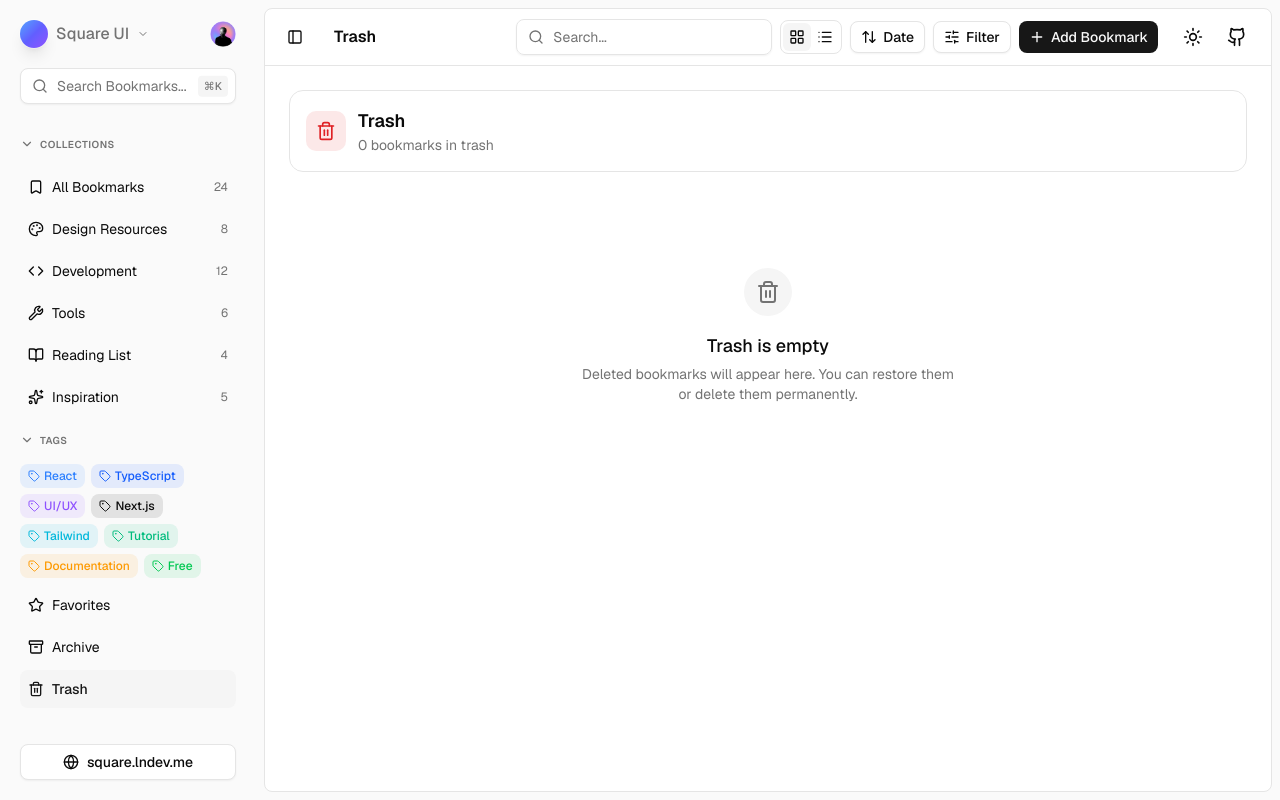
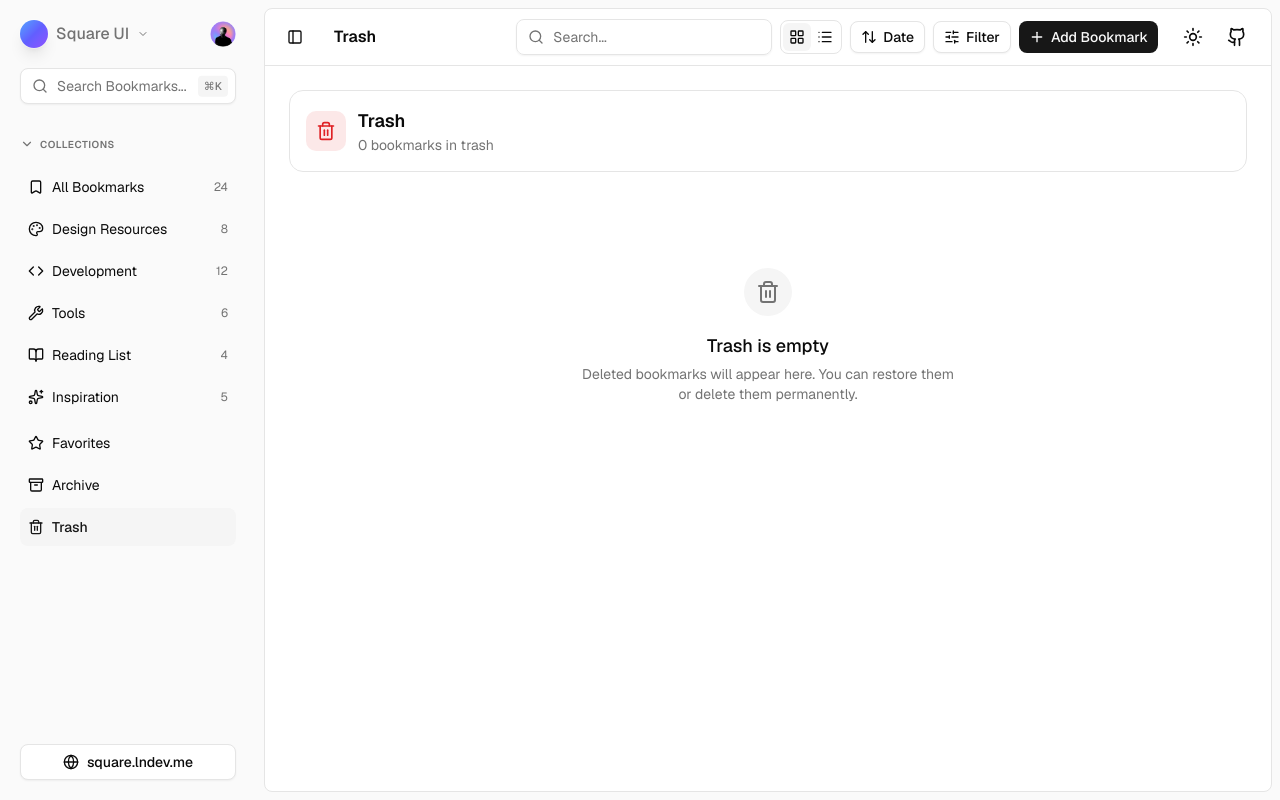
Before and after one commit to JDR89/Bookmark-Frontend, a Next.js app: page /trash in a window 1280 px wide. Built offline with nearby package versions, Linux system fonts and the light colour scheme.

Commit message:
remove tags

```diff
--- a/components/dashboard/archive-content.tsx
+++ b/components/dashboard/archive-content.tsx
@@ -11,12 +11,11 @@ import {
 } from "@/components/ui/dropdown-menu";
 import { Archive, MoreHorizontal, RotateCcw, Trash2, ExternalLink } from "lucide-react";
 import Image from "next/image";
-import { tags as allTags, type Bookmark } from "@/mock-data/bookmarks";
+import { type Bookmark } from "@/mock-data/bookmarks";
 import { cn } from "@/lib/utils";
 
 function ArchivedBookmarkCard({ bookmark }: { bookmark: Bookmark }) {
   const { restoreFromArchive, trashBookmark } = useBookmarksStore();
-  const bookmarkTags = allTags.filter((tag) => bookmark.tags.includes(tag.id));
 
   return (
     <div className="group flex items-center gap-4 p-4 rounded-lg border bg-card hover:bg-accent/50 transition-colors">
@@ -33,21 +32,6 @@ function ArchivedBookmarkCard({ bookmark }: { bookmark: Bookmark }) {
       <div className="flex-1 min-w-0">
         <div className="flex items-center gap-2">
           <h3 className="font-medium truncate">{bookmark.title}</h3>
-          {bookmarkTags.length > 0 && (
-            <div className="hidden sm:flex items-center gap-1">
-              {bookmarkTags.slice(0, 2).map((tag) => (
-                <span
-                  key={tag.id}
-                  className={cn(
-                    "inline-flex items-center px-1.5 py-0.5 rounded text-[10px] font-medium",
-                    tag.color
-                  )}
-                >
-                  {tag.name}
-                </span>
-              ))}
-            </div>
-          )}
         </div>
         <p className="text-sm text-muted-foreground truncate">{bookmark.url}</p>
       </div>
--- a/components/dashboard/bookmark-card.tsx
+++ b/components/dashboard/bookmark-card.tsx
@@ -16,12 +16,11 @@ import {
   Copy,
   Pencil,
   Trash2,
-  Tag,
   Archive,
 } from "lucide-react";
 import { cn } from "@/lib/utils";
 import { useBookmarksStore } from "@/store/bookmarks-store";
-import { tags as allTags, type Bookmark } from "@/mock-data/bookmarks";
+import { type Bookmark } from "@/mock-data/bookmarks";
 
 interface BookmarkCardProps {
   bookmark: Bookmark;
@@ -34,7 +33,6 @@ export function BookmarkCard({
 }: BookmarkCardProps) {
   const { toggleFavorite, archiveBookmark, trashBookmark } =
     useBookmarksStore();
-  const bookmarkTags = allTags.filter((tag) => bookmark.tags.includes(tag.id));
 
   const handleCopyUrl = () => {
     navigator.clipboard.writeText(bookmark.url);
@@ -60,26 +58,6 @@ export function BookmarkCard({
         <div className="flex-1 min-w-0">
           <div className="flex items-center gap-2">
             <h3 className="font-medium truncate">{bookmark.title}</h3>
-            {bookmarkTags.length > 0 && (
-              <div className="hidden sm:flex items-center gap-1">
-                {bookmarkTags.slice(0, 2).map((tag) => (
-                  <span
-                    key={tag.id}
-                    className={cn(
-                      "inline-flex items-center px-1.5 py-0.5 rounded text-[10px] font-medium",
-                      tag.color
-                    )}
-                  >
-                    {tag.name}
-                  </span>
-                ))}
-                {bookmarkTags.length > 2 && (
-                  <span className="text-[10px] text-muted-foreground">
-                    +{bookmarkTags.length - 2}
-                  </span>
-                )}
-              </div>
-            )}
           </div>
           <p className="text-sm text-muted-foreground truncate">
             {bookmark.url}
@@ -116,10 +94,6 @@ export function BookmarkCard({
               <DropdownMenuItem>
                 <Pencil className="size-4 mr-2" />
                 Edit
-              </DropdownMenuItem>
-              <DropdownMenuItem>
-                <Tag className="size-4 mr-2" />
-                Add Tags
               </DropdownMenuItem>
               <DropdownMenuSeparator />
               <DropdownMenuItem onClick={() => archiveBookmark(bookmark.id)}>
@@ -179,10 +153,6 @@ export function BookmarkCard({
               <Pencil className="size-4 mr-2" />
               Edit
             </DropdownMenuItem>
-            <DropdownMenuItem>
-              <Tag className="size-4 mr-2" />
-              Add Tags
-            </DropdownMenuItem>
             <DropdownMenuSeparator />
             <DropdownMenuItem onClick={() => archiveBookmark(bookmark.id)}>
               <Archive className="size-4 mr-2" />
@@ -222,26 +192,6 @@ export function BookmarkCard({
           <p className="text-sm text-muted-foreground line-clamp-2">
             {bookmark.description}
           </p>
-          {bookmarkTags.length > 0 && (
-            <div className="flex flex-wrap gap-1 pt-1">
-              {bookmarkTags.slice(0, 3).map((tag) => (
-                <span
-                  key={tag.id}
-                  className={cn(
-                    "inline-flex items-center px-1.5 py-0.5 rounded text-[10px] font-medium",
-                    tag.color
-                  )}
-                >
-                  {tag.name}
-                </span>
-              ))}
-              {bookmarkTags.length > 3 && (
-                <span className="text-[10px] text-muted-foreground py-0.5">
-                  +{bookmarkTags.length - 3} more
-                </span>
-              )}
-            </div>
-          )}
         </div>
       </button>
     </div>
--- a/components/dashboard/content.tsx
+++ b/components/dashboard/content.tsx
@@ -1,7 +1,7 @@
 "use client";
 
 import { useBookmarksStore } from "@/store/bookmarks-store";
-import { collections, tags } from "@/mock-data/bookmarks";
+import { collections } from "@/mock-data/bookmarks";
 import { BookmarkCard } from "./bookmark-card";
 import { StatsCards } from "./stats-cards";
 import { Button } from "@/components/ui/button";
@@ -12,8 +12,6 @@ export function BookmarksContent() {
     selectedCollection,
     getFilteredBookmarks,
     viewMode,
-    selectedTags,
-    toggleTag,
     filterType,
     setFilterType,
     sortBy,
@@ -24,9 +22,8 @@ export function BookmarksContent() {
     (c) => c.id === selectedCollection
   );
 
-  const activeTagsData = tags.filter((t) => selectedTags.includes(t.id));
   const hasActiveFilters =
-    selectedTags.length > 0 || filterType !== "all" || sortBy !== "date-newest";
+    filterType !== "all" || sortBy !== "date-newest";
 
   return (
     <div className="flex-1 w-full overflow-auto">
@@ -46,13 +43,10 @@ export function BookmarksContent() {
               </p>
             </div>
 
-            {(activeTagsData.length > 0 || filterType !== "all") && (
+            {filterType !== "all" && (
               <div className="flex flex-wrap items-center gap-2">
-                {filterType !== "all" && (
                 <span className="inline-flex items-center gap-1 px-2 py-1 rounded-md text-xs font-medium bg-primary/10 text-primary">
                   {filterType === "favorites" && "Favorites only"}
-                    {filterType === "with-tags" && "With tags"}
-                    {filterType === "without-tags" && "Without tags"}
                   <button
                     onClick={() => setFilterType("all")}
                     className="hover:bg-primary/20 rounded-full p-0.5"
@@ -60,21 +54,6 @@ export function BookmarksContent() {
                     <X className="size-3" />
                   </button>
                 </span>
-                )}
-                {activeTagsData.map((tag) => (
-                  <span
-                    key={tag.id}
-                    className="inline-flex items-center gap-1 px-2 py-1 rounded-md text-xs font-medium bg-primary text-primary-foreground"
-                  >
-                    {tag.name}
-                    <button
-                      onClick={() => toggleTag(tag.id)}
-                      className="hover:bg-primary-foreground/20 rounded-full p-0.5"
-                    >
-                      <X className="size-3" />
-                    </button>
-                  </span>
-                ))}
               </div>
             )}
           </div>
--- a/components/dashboard/header.tsx
+++ b/components/dashboard/header.tsx
@@ -41,8 +41,6 @@ const sortOptions = [
 const filterOptions = [
   { value: "all", label: "All Bookmarks" },
   { value: "favorites", label: "Favorites Only" },
-  { value: "with-tags", label: "With Tags" },
-  { value: "without-tags", label: "Without Tags" },
 ] as const;
 
 export function BookmarksHeader({ title = "Bookmarks" }: BookmarksHeaderProps) {
--- a/components/dashboard/sidebar.tsx
+++ b/components/dashboard/sidebar.tsx
@@ -44,12 +44,11 @@ import {
   Wrench,
   BookOpen,
   Sparkles,
-  Tag,
   Archive,
   Trash2,
 } from "lucide-react";
 import { useBookmarksStore } from "@/store/bookmarks-store";
-import { collections, tags } from "@/mock-data/bookmarks";
+import { collections } from "@/mock-data/bookmarks";
 
 const collectionIcons: Record<string, React.ElementType> = {
   bookmark: Bookmark,
@@ -71,13 +70,9 @@ export function BookmarksSidebar({
 }: React.ComponentProps<typeof Sidebar>) {
   const pathname = usePathname();
   const [collectionsOpen, setCollectionsOpen] = React.useState(true);
-  const [tagsOpen, setTagsOpen] = React.useState(true);
   const {
     selectedCollection,
     setSelectedCollection,
-    selectedTags,
-    toggleTag,
-    clearTags,
   } = useBookmarksStore();
 
   const isHomePage = pathname === "/";
@@ -191,7 +186,6 @@ export function BookmarksSidebar({
                           href="/"
                           onClick={() => {
                             setSelectedCollection(collection.id);
-                            clearTags();
                           }}
                         >
                           <IconComponent className="size-5" />
@@ -208,55 +202,6 @@ export function BookmarksSidebar({
                   );
                 })}
               </SidebarMenu>
-            </SidebarGroupContent>
-          )}
-        </SidebarGroup>
-
-        <SidebarGroup className="p-0">
-          <SidebarGroupLabel className="flex items-center gap-1.5 px-0 text-[10px] font-semibold tracking-wider text-muted-foreground">
-            <button
-              onClick={() => setTagsOpen(!tagsOpen)}
-              className="flex items-center gap-1.5 cursor-pointer"
-            >
-              <ChevronDown
-                className={cn(
-                  "size-3.5 transition-transform",
-                  !tagsOpen && "-rotate-90"
-                )}
-              />
-              TAGS
-            </button>
-            {selectedTags.length > 0 && (
-              <button
-                onClick={(e) => {
-                  e.stopPropagation();
-                  clearTags();
-                }}
-                className="ml-auto text-[10px] text-muted-foreground hover:text-foreground"
-              >
-                Clear
-              </button>
-            )}
-          </SidebarGroupLabel>
-          {tagsOpen && (
-            <SidebarGroupContent>
-              <div className="flex flex-wrap gap-1.5 mt-2">
-                {tags.map((tag) => (
-                  <button
-                    key={tag.id}
-                    onClick={() => toggleTag(tag.id)}
-                    className={cn(
-                      "inline-flex items-center gap-1 px-2 py-1 rounded-md text-xs font-medium transition-colors",
-                      selectedTags.includes(tag.id)
-                        ? "bg-primary text-primary-foreground"
-                        : tag.color
-                    )}
-                  >
-                    <Tag className="size-3" />
-                    {tag.name}
-                  </button>
-                ))}
-              </div>
             </SidebarGroupContent>
           )}
         </SidebarGroup>
--- a/components/dashboard/stats-cards.tsx
+++ b/components/dashboard/stats-cards.tsx
@@ -1,8 +1,8 @@
 "use client";
 
-import { Bookmark, Star, Tag, FolderOpen } from "lucide-react";
+import { Bookmark, Star, FolderOpen } from "lucide-react";
 import { useBookmarksStore } from "@/store/bookmarks-store";
-import { collections, tags } from "@/mock-data/bookmarks";
+import { collections } from "@/mock-data/bookmarks";
 
 const stats = [
   {
@@ -20,11 +20,6 @@ const stats = [
     icon: FolderOpen,
     color: "bg-violet-500/10 text-violet-500",
   },
-  {
-    label: "Tags Used",
-    icon: Tag,
-    color: "bg-emerald-500/10 text-emerald-500",
-  },
 ];
 
 export function StatsCards() {
@@ -34,11 +29,10 @@ export function StatsCards() {
     bookmarks.length,
     bookmarks.filter((b) => b.isFavorite).length,
     collections.length - 1,
-    tags.length,
   ];
 
   return (
-    <div className="grid grid-cols-2 lg:grid-cols-4 gap-4">
+    <div className="grid grid-cols-2 lg:grid-cols-3 gap-4">
       {stats.map((stat, index) => (
         <div
           key={stat.label}
--- a/mock-data/bookmarks.ts
+++ b/mock-data/bookmarks.ts
@@ -5,7 +5,6 @@ export type Bookmark = {
   description: string;
   favicon: string;
   collectionId: string;
-  tags: string[];
   createdAt: string;
   isFavorite: boolean;
   hasDarkIcon?: boolean;
@@ -15,13 +14,6 @@ export type Collection = {
   id: string;
   name: string;
   icon: string;
-  color: string;
-  count: number;
-};
-
-export type Tag = {
-  id: string;
-  name: string;
   color: string;
   count: number;
 };
@@ -59,57 +51,6 @@ export const collections: Collection[] = [
   },
 ];
 
-export const tags: Tag[] = [
-  {
-    id: "react",
-    name: "React",
-    color: "bg-blue-500/10 text-blue-500",
-    count: 8,
-  },
-  {
-    id: "typescript",
-    name: "TypeScript",
-    color: "bg-blue-600/10 text-blue-600",
-    count: 6,
-  },
-  {
-    id: "ui",
-    name: "UI/UX",
-    color: "bg-violet-500/10 text-violet-500",
-    count: 5,
-  },
-  {
-    id: "nextjs",
-    name: "Next.js",
-    color: "bg-foreground/10 text-foreground",
-    count: 4,
-  },
-  {
-    id: "tailwind",
-    name: "Tailwind",
-    color: "bg-cyan-500/10 text-cyan-500",
-    count: 7,
-  },
-  {
-    id: "tutorial",
-    name: "Tutorial",
-    color: "bg-emerald-500/10 text-emerald-500",
-    count: 3,
-  },
-  {
-    id: "docs",
-    name: "Documentation",
-    color: "bg-amber-500/10 text-amber-500",
-    count: 5,
-  },
-  {
-    id: "free",
-    name: "Free",
-    color: "bg-green-500/10 text-green-500",
-    count: 4,
-  },
-];
-
 export const bookmarks: Bookmark[] = [
   {
     id: "1",
@@ -119,7 +60,6 @@ export const bookmarks: Bookmark[] = [
       "Beautifully designed components built with Radix UI and Tailwind CSS.",
     favicon: "https://www.google.com/s2/favicons?domain=ui.shadcn.com&sz=64",
     collectionId: "dev",
-    tags: ["react", "ui", "tailwind"],
     createdAt: "2024-01-15",
     isFavorite: true,
     hasDarkIcon: true,
@@ -132,7 +72,6 @@ export const bookmarks: Bookmark[] = [
       "Develop. Preview. Ship. The best frontend developer experience.",
     favicon: "https://www.google.com/s2/favicons?domain=vercel.com&sz=64",
     collectionId: "dev",
-    tags: ["nextjs"],
     createdAt: "2024-01-14",
     isFavorite: true,
     hasDarkIcon: true,
@@ -144,7 +83,6 @@ export const bookmarks: Bookmark[] = [
     description: "A utility-first CSS framework for rapid UI development.",
     favicon: "https://www.google.com/s2/favicons?domain=tailwindcss.com&sz=64",
     collectionId: "dev",
-    tags: ["tailwind", "docs"],
     createdAt: "2024-01-13",
     isFavorite: false,
   },
@@ -155,7 +93,6 @@ export const bookmarks: Bookmark[] = [
     description: "The collaborative interface design tool.",
     favicon: "https://www.google.com/s2/favicons?domain=figma.com&sz=64",
     collectionId: "design",
-    tags: ["ui", "free"],
     createdAt: "2024-01-12",
     isFavorite: true,
   },
@@ -166,7 +103,6 @@ export const bookmarks: Bookmark[] = [
     description: "Discover the world's top designers & creatives.",
     favicon: "https://www.google.com/s2/favicons?domain=dribbble.com&sz=64",
     collectionId: "inspiration",
-    tags: ["ui"],
     createdAt: "2024-01-11",
     isFavorite: false,
   },
@@ -177,7 +113,6 @@ export const bookmarks: Bookmark[] = [
     description: "The library for web and native user interfaces.",
     favicon: "https://www.google.com/s2/favicons?domain=react.dev&sz=64",
     collectionId: "dev",
-    tags: ["react", "docs", "tutorial"],
     createdAt: "2024-01-10",
     isFavorite: true,
   },
@@ -189,7 +124,6 @@ export const bookmarks: Bookmark[] = [
     favicon:
       "https://www.google.com/s2/favicons?domain=typescriptlang.org&sz=64",
     collectionId: "dev",
-    tags: ["typescript", "docs"],
     createdAt: "2024-01-09",
     isFavorite: false,
   },
@@ -200,7 +134,6 @@ export const bookmarks: Bookmark[] = [
     description: "The React Framework for the Web.",
     favicon: "https://www.google.com/s2/favicons?domain=nextjs.org&sz=64",
     collectionId: "dev",
-    tags: ["nextjs", "react", "docs"],
     createdAt: "2024-01-08",
     isFavorite: true,
     hasDarkIcon: true,
@@ -212,7 +145,6 @@ export const bookmarks: Bookmark[] = [
     description: "Beautiful & consistent icon toolkit made by the community.",
     favicon: "https://www.google.com/s2/favicons?domain=lucide.dev&sz=64",
     collectionId: "tools",
-    tags: ["ui", "free"],
     createdAt: "2024-01-07",
     isFavorite: false,
   },
@@ -223,7 +155,6 @@ export const bookmarks: Bookmark[] = [
     description: "Unstyled, accessible components for building design systems.",
     favicon: "https://www.google.com/s2/favicons?domain=radix-ui.com&sz=64",
     collectionId: "dev",
-    tags: ["react", "ui"],
     createdAt: "2024-01-06",
     isFavorite: false,
     hasDarkIcon: true,
@@ -235,7 +166,6 @@ export const bookmarks: Bookmark[] = [
     description: "The issue tracking tool you'll enjoy using.",
     favicon: "https://www.google.com/s2/favicons?domain=linear.app&sz=64",
     collectionId: "tools",
-    tags: [],
     createdAt: "2024-01-05",
     isFavorite: true,
   },
@@ -247,7 +177,6 @@ export const bookmarks: Bookmark[] = [
       "The all-in-one workspace for your notes, tasks, wikis, and databases.",
     favicon: "https://www.google.com/s2/favicons?domain=notion.so&sz=64",
     collectionId: "tools",
-    tags: ["free"],
     createdAt: "2024-01-04",
     isFavorite: false,
     hasDarkIcon: true,
@@ -260,7 +189,6 @@ export const bookmarks: Bookmark[] = [
       "The awards of design, creativity and innovation on the internet.",
     favicon: "https://www.google.com/s2/favicons?domain=awwwards.com&sz=64",
     collectionId: "inspiration",
-    tags: ["ui"],
     createdAt: "2024-01-03",
     isFavorite: false,
   },
@@ -272,7 +200,6 @@ export const bookmarks: Bookmark[] = [
     favicon:
       "https://www.google.com/s2/favicons?domain=frontendmasters.com&sz=64",
     collectionId: "reading",
-    tags: ["tutorial", "react", "typescript"],
     createdAt: "2024-01-02",
     isFavorite: false,
   },
@@ -284,7 +211,6 @@ export const bookmarks: Bookmark[] = [
       "Daily articles about CSS, HTML, JavaScript, and all things web design.",
     favicon: "https://www.google.com/s2/favicons?domain=css-tricks.com&sz=64",
     collectionId: "reading",
-    tags: ["tutorial", "tailwind"],
     createdAt: "2024-01-01",
     isFavorite: false,
   },
@@ -295,7 +221,6 @@ export const bookmarks: Bookmark[] = [
     description: "Ship sites with unmatched speed and style.",
     favicon: "https://www.google.com/s2/favicons?domain=framer.com&sz=64",
     collectionId: "design",
-    tags: ["ui"],
     createdAt: "2023-12-31",
     isFavorite: true,
     hasDarkIcon: true,
--- a/store/bookmarks-store.ts
+++ b/store/bookmarks-store.ts
@@ -3,21 +3,18 @@ import { bookmarks as initialBookmarks, type Bookmark } from "@/mock-data/bookma
 
 type ViewMode = "grid" | "list";
 type SortBy = "date-newest" | "date-oldest" | "alpha-az" | "alpha-za";
-type FilterType = "all" | "favorites" | "with-tags" | "without-tags";
+type FilterType = "all" | "favorites";
 
 interface BookmarksState {
   bookmarks: Bookmark[];
   archivedBookmarks: Bookmark[];
   trashedBookmarks: Bookmark[];
   selectedCollection: string;
-  selectedTags: string[];
   searchQuery: string;
   viewMode: ViewMode;
   sortBy: SortBy;
   filterType: FilterType;
   setSelectedCollection: (collectionId: string) => void;
-  toggleTag: (tagId: string) => void;
-  clearTags: () => void;
   setSearchQuery: (query: string) => void;
   setViewMode: (mode: ViewMode) => void;
   setSortBy: (sort: SortBy) => void;
@@ -39,22 +36,12 @@ export const useBookmarksStore = create<BookmarksState>((set, get) => ({
   archivedBookmarks: [],
   trashedBookmarks: [],
   selectedCollection: "all",
-  selectedTags: [],
   searchQuery: "",
   viewMode: "grid",
   sortBy: "date-newest",
   filterType: "all",
 
   setSelectedCollection: (collectionId) => set({ selectedCollection: collectionId }),
-
-  toggleTag: (tagId) =>
-    set((state) => ({
-      selectedTags: state.selectedTags.includes(tagId)
-        ? state.selectedTags.filter((t) => t !== tagId)
-        : [...state.selectedTags, tagId],
-    })),
-
-  clearTags: () => set({ selectedTags: [] }),
 
   setSearchQuery: (query) => set({ searchQuery: query }),
 
@@ -126,12 +113,6 @@ export const useBookmarksStore = create<BookmarksState>((set, get) => ({
       filtered = filtered.filter((b) => b.collectionId === state.selectedCollection);
     }
 
-    if (state.selectedTags.length > 0) {
-      filtered = filtered.filter((b) =>
-        state.selectedTags.some((tag) => b.tags.includes(tag))
-      );
-    }
-
     if (state.searchQuery) {
       const query = state.searchQuery.toLowerCase();
       filtered = filtered.filter(
@@ -145,12 +126,6 @@ export const useBookmarksStore = create<BookmarksState>((set, get) => ({
     switch (state.filterType) {
       case "favorites":
         filtered = filtered.filter((b) => b.isFavorite);
-        break;
-      case "with-tags":
-        filtered = filtered.filter((b) => b.tags.length > 0);
-        break;
-      case "without-tags":
-        filtered = filtered.filter((b) => b.tags.length === 0);
         break;
     }
 
```
Lines whose indentation alone changed are shown as unchanged.
